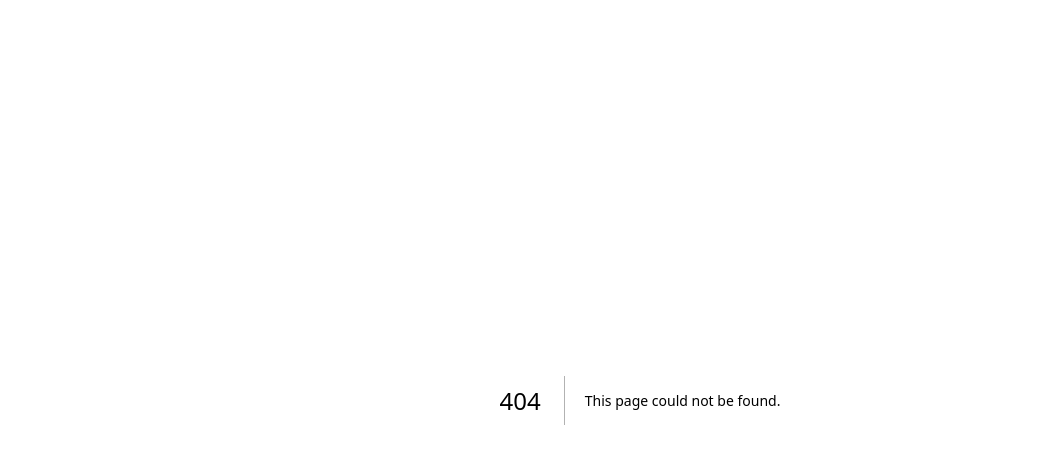
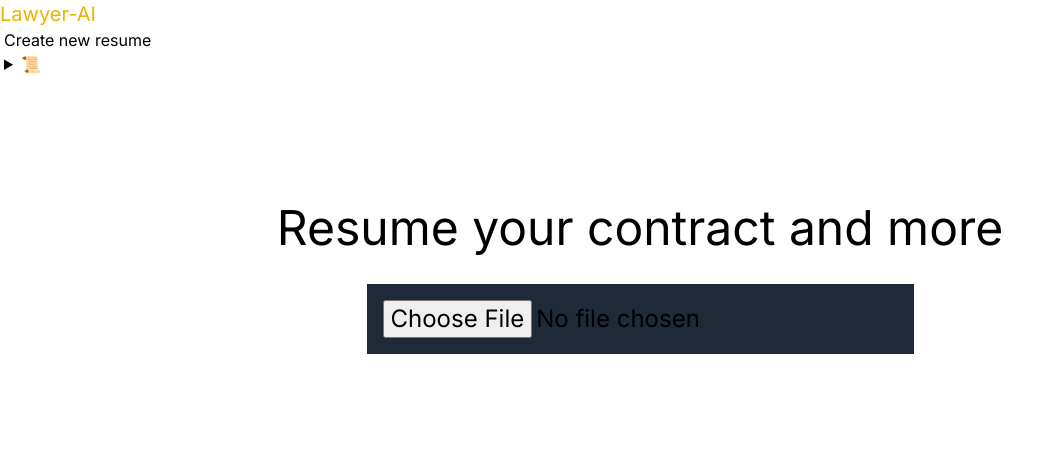
Before and after one commit to Fedreric/Lawyer-AI, a Next.js app: page /pages in a window 1280 px wide. Before the commit this address had no page. Shown: the top 464 px of the page, without its empty margins (0-1063 px from the left). Built offline with nearby package versions, Linux system fonts and the light colour scheme.

Commit message:
Intalacion de daisyUI y creacion de la carpeta src/app/component con el archivo Navbar para la utilizacion de un Navbar realizado con Tailwindcss, agregue una carpeta en src/app/pages con un input y un h1 que describe la vista por trabajar

```diff
--- /dev/null
+++ b/src/app/components/Navbar.jsx
@@ -0,0 +1,31 @@
+import Link from 'next/link';
+
+const Navbar = () => {
+    return (
+        <div className="navbar bg-base-100">
+  <div className="flex-1">
+    <a className="btn btn-ghost normal-case text-xl text-yellow-500 " >Lawyer-AI</a>
+  </div>
+  <div className="flex-none">
+    <ul className="menu menu-horizontal px-1">
+      <li><a href='@/*Home'>Create new resume</a></li>
+      <li>
+        <details>
+          <summary>
+            📜
+          </summary>
+          <ul className="p-1 bg-base-100">
+            <li><a href='@/*Navbar'>Log-in</a></li>
+            <li><a>Register</a></li>
+            <li><a>New resume</a></li>
+          </ul>
+        </details>
+      </li>
+    </ul>
+  </div>
+
+</div>
+
+    )
+}
+export default Navbar;
--- /dev/null
+++ b/src/app/pages/page.jsx
@@ -0,0 +1,20 @@
+import Link from 'next/link';
+import Navbar from '../components/Navbar.jsx'; // Asumiendo que tienes un componente Navbar
+
+const Resume = () => {
+  return (
+    <>
+      <Navbar />
+      <main className="flex min-h-screen flex-col items-center p-24 bg-orange shadow-md">
+        <div className="   p-4 mt-4 ">
+          <h1 className="  text-black text-5xl text-center ">Resume your contract and more</h1>
+        </div>
+        <div className="bg-gray-800 p-4 mt-4">
+          <input className="text-2xl w-full" type="file" />
+        </div>
+      </main>
+    </>
+  );
+};
+
+export default Resume;
```
Also changed, not shown: package.json (+6 -5 lines), 1 other file (tests, documents, lock files or other folders).
